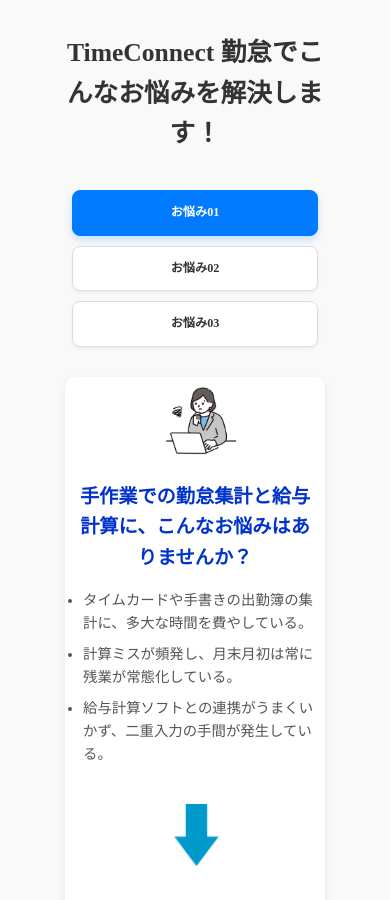
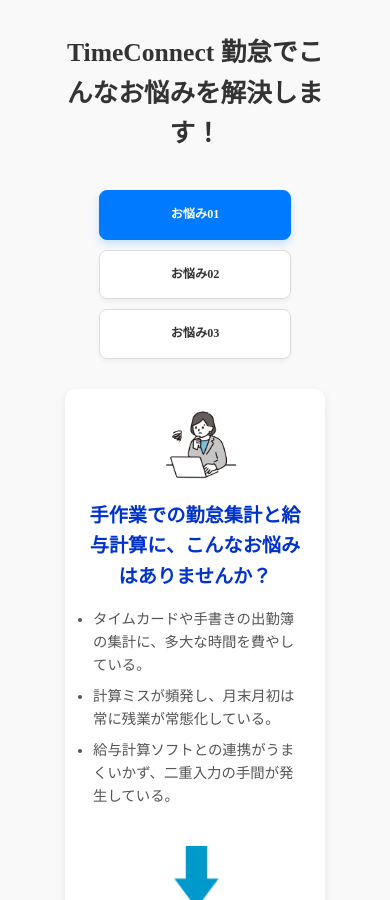
Before and after one commit to eo-study/TimeConnect, a plain HTML site: page index.html in a window 390 px wide. Shown: the part 857-1757 px from the top of the page. Drawn offline with Linux system fonts and the light colour scheme.

Commit message:
Add files via upload

```diff
--- a/common/index_r.css
+++ b/common/index_r.css
@@ -357,22 +357,15 @@
     }
 
     /* お悩み解決項目 */
-	.problem-contents {
-		max-width: 100%;
-	    padding: 8px;
-
-	}
     .problem-tabs {
         justify-content: flex-start;
         gap: 10px;
     }
 
     .problem-tab {
-        min-width: 90%;
-        padding: 12px 5px;
+        min-width: 170px;
+        padding: 14px 10px;
         font-size: 0.8em;
-		display: flex;
-    	flex-direction: column; /* 縦並び */
 		margin: 0 auto;
 		align-items: center;
 		text-align: center;
@@ -388,7 +381,7 @@
     }
 
     .problem-area, .solution-area {
-        gap: 15px;
+        gap: 10px;
     }
 
     .problem-area-left, .solution-area-left {
@@ -403,7 +396,7 @@
 
     .problem-area-right ul, .solution-area-right p {
         font-size: 0.9em;
-        padding-left: 10px;
+        padding-left: 8px;
     }
 
     /* 新しい機能紹介セクション */
@@ -583,10 +576,11 @@
     .footer-links {
         margin-top: 10px;
     }
-}
+
 
 /* さらに小さなデバイス用 */
 @media (max-width: 374px) {
     .problem-tab {
+        min-width: 180px;
     }
 }
```
